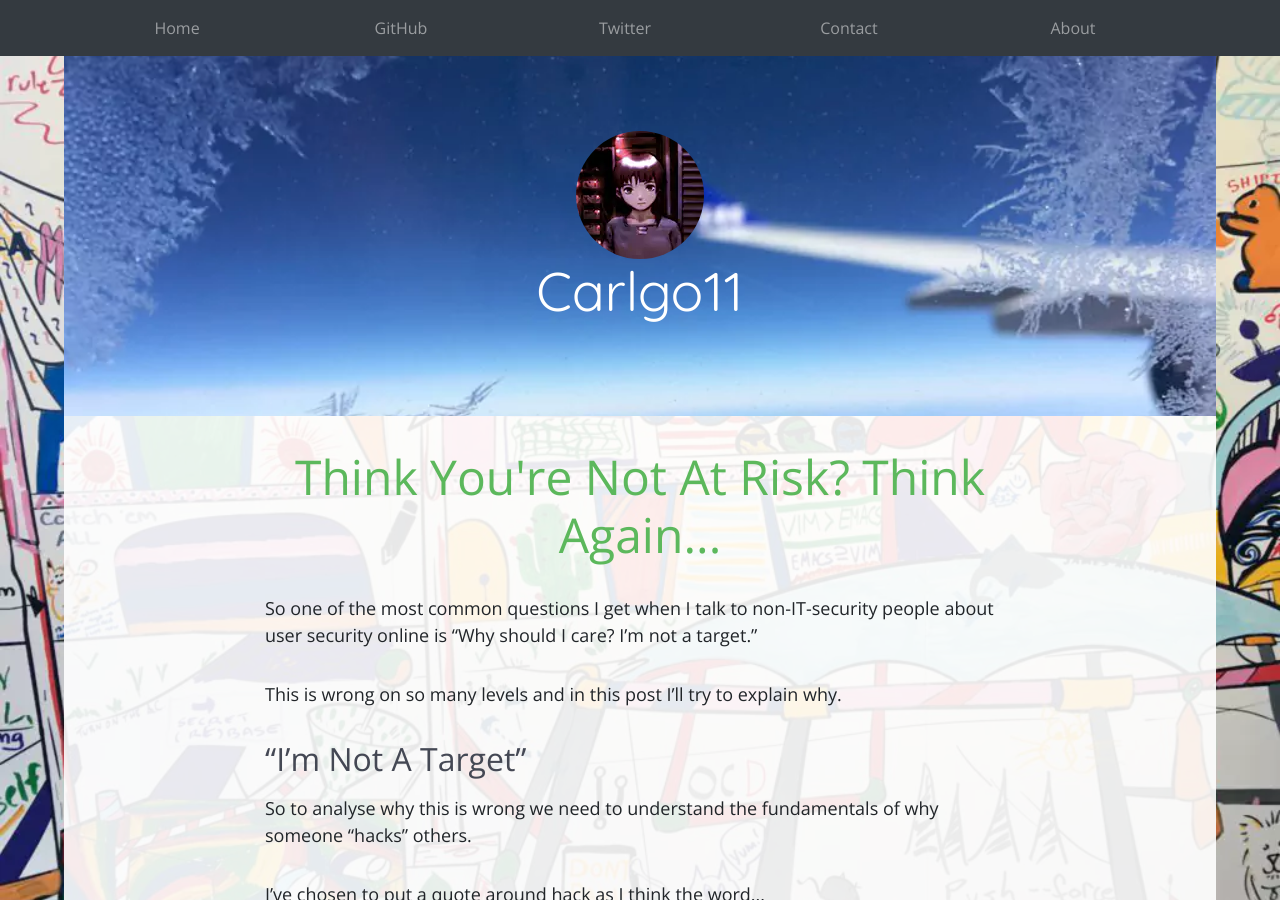
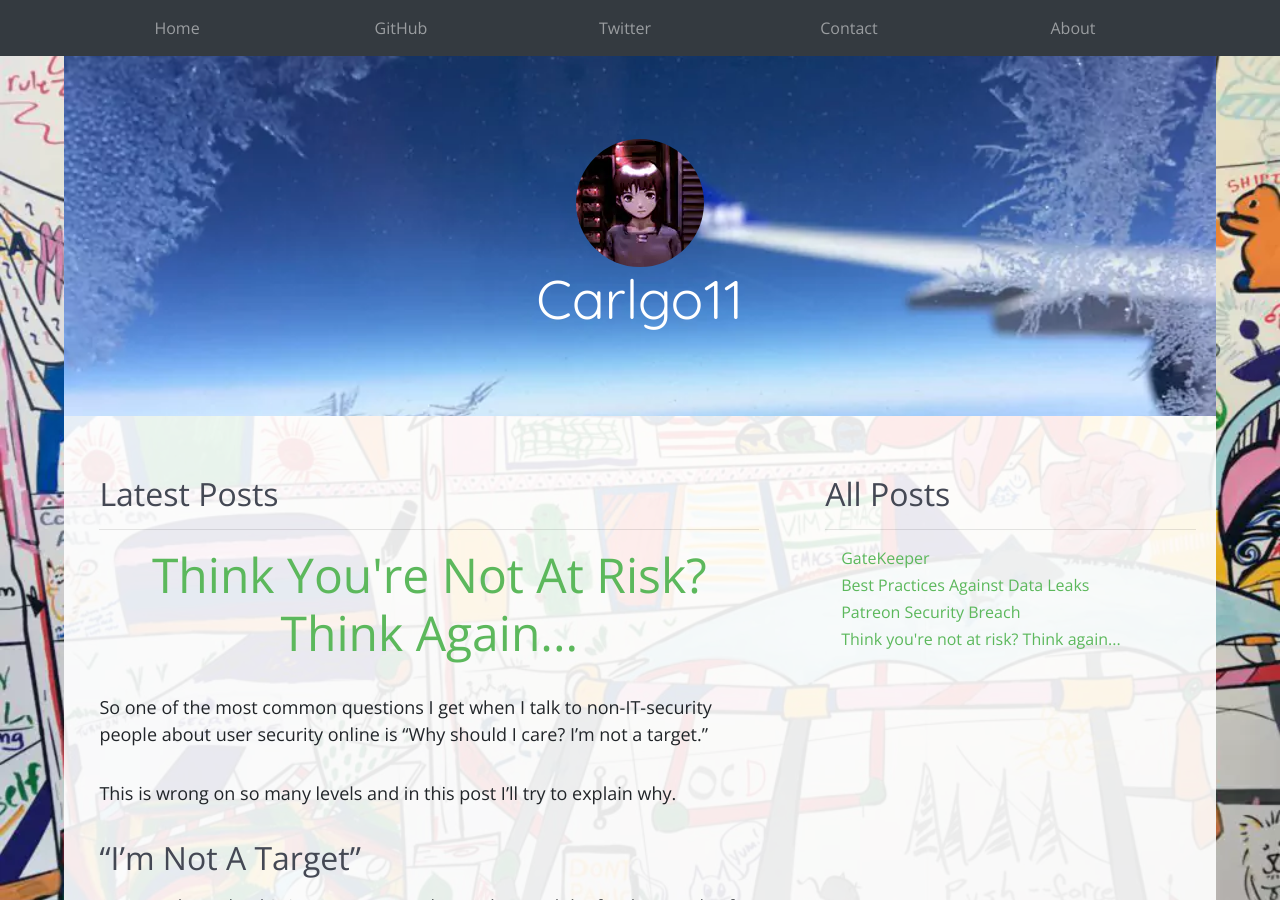
Before and after one commit to Carlgo11/carlgo11.com, a Jekyll site: the page built from index.html, in a window 1280 px wide and 900 px high. Built offline with Jekyll 4.4.1, drawn with Linux system fonts in a browser that asks for light colours; nearby versions of some CDN libraries.

Commit message:
Add 'all posts'-list

```diff
--- a/_layouts/default.html
+++ b/_layouts/default.html
@@ -105,6 +105,7 @@
   <div class="content-body">{{ content }}</div>
 
 </div>
+
 <!-- Load other JS sources -->
 <script src="https://cdnjs.cloudflare.com/ajax/libs/twitter-bootstrap/4.3.1/js/bootstrap.min.js"
         integrity="sha256-CjSoeELFOcH0/uxWu6mC/Vlrc1AARqbm/jiiImDGV3s=" crossorigin="anonymous"></script>
--- a/_posts/2015-08-23-gatekeeper.md
+++ b/_posts/2015-08-23-gatekeeper.md
@@ -1,5 +1,6 @@
 ---
 category: reviews
+title: GateKeeper
 ---
 ### What is GateKeeper?
 
--- a/index.html
+++ b/index.html
@@ -1,15 +1,19 @@
 ---
 layout: default
 ---
-<div class="row">
+<div class="row" id="index-body">
+  <div id="posts-excerpts" class="col">
+    <h2>Latest posts</h2>
 
-  <div id="posts-excerpts" class="col">
+    <hr>
+
     {% for post in site.posts %}
 
     <div class="post-excerpt">
       <h1 class="post-title"><a href="{{ site.baseurl }}{{ post.url }}">{{ post.title }}</a></h1>
       <p>{{ post.excerpt | truncatewords: 80 }}</p>
     </div>
+
     <a href="{{ site.baseurl }}{{ post.url }}">
       <div class="post-link">
         <div class="">Read more</div>
@@ -17,6 +21,19 @@ layout: default
     </a>
 
     {% endfor %}
+
   </div>
 
+  <div class="col-4 float-lg-right d-none d-lg-block" id="post-list">
+    <h2>All Posts</h2>
+
+    <hr>
+
+    <ul>
+      {% for post in site.posts reversed %}
+      <li><a href='{{ site.baseurl }}{{ post.url }}'>{{ post.title }}</a></li>
+      {% endfor %}
+    </ul>
+
+  </div>
 </div>
```
Also changed, not shown: css/main.css (+29 -6 lines), css/main.min.css.
